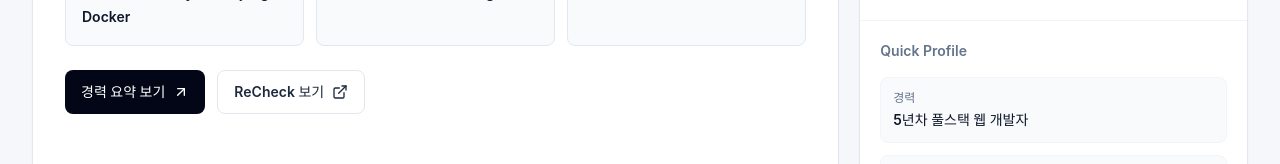
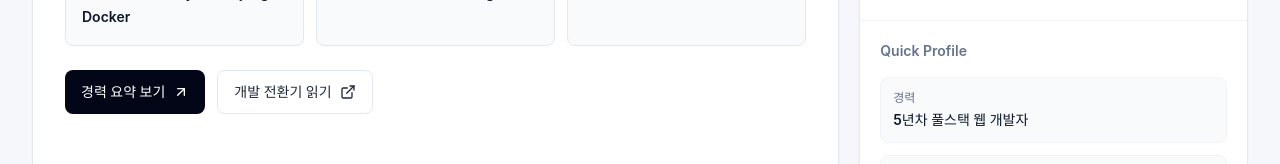
Before and after one commit to Parkseungje/coverLetter, a Vue app: page / in a window 1280 px wide. Shown: the part 490-654 px from the top of the page. Built offline with nearby package versions, Linux system fonts and the light colour scheme.

Commit message:
개발자 전환기 읽기 버튼 추가

```diff
--- a/src/App.vue
+++ b/src/App.vue
@@ -213,12 +213,12 @@ const visitingCarePoints: IconCard[] = [
               <ArrowUpRight class="h-4 w-4" />
             </a>
             <a
-              href="https://chromewebstore.google.com/detail/recheck/kljjgjpegdgbodipcgmmfhjjeidjiagi"
+              href="https://velog.io/@psj0810/%ED%97%98%EB%82%9C%ED%95%9C-%EC%A3%BC%EB%8B%88%EC%96%B4%EA%B0%9C%EB%B0%9C%EC%9E%90%EB%A1%9C%EC%9D%98-%EA%B8%B8"
               target="_blank"
               rel="noreferrer"
               class="inline-flex h-11 items-center gap-2 rounded-lg border border-slate-200 bg-white px-4 text-sm font-semibold text-slate-800 transition hover:bg-slate-50"
             >
-              ReCheck 보기
+              개발 전환기 읽기
               <ExternalLink class="h-4 w-4" />
             </a>
           </div>
```
